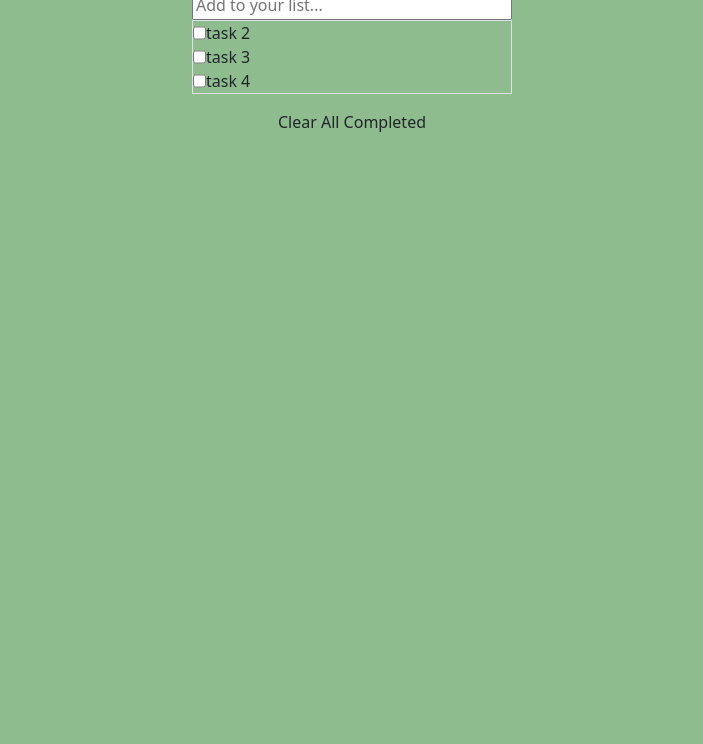
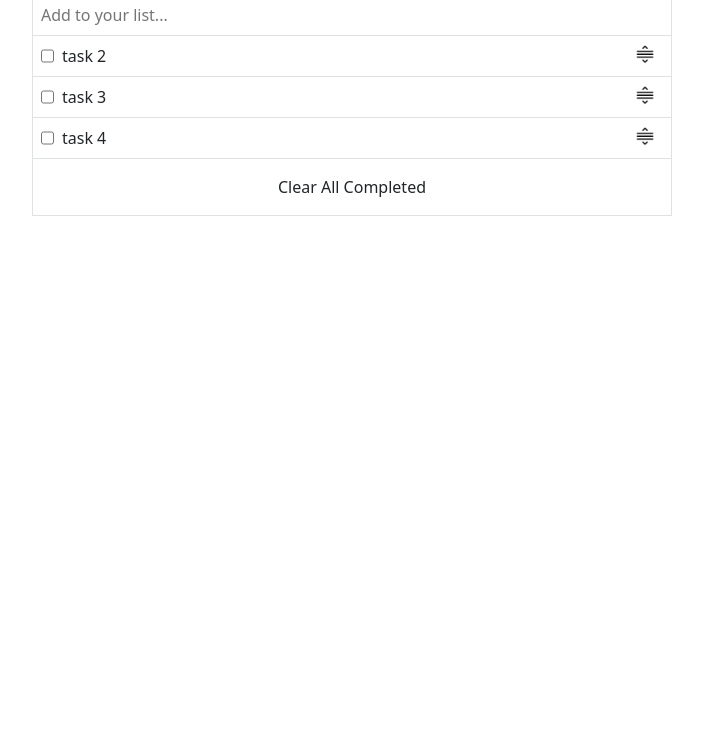
Before and after one commit to mohamedSabry0/TodoList, a website built with webpack: page src/index.html in a window 1280 px wide. Shown: the part 56-800 px from the top of the page, without its empty margins (288-991 px from the left). Built offline with nearby package versions, Linux system fonts and the light colour scheme.

Commit message:
add basic styling

```diff
--- a/src/index.html
+++ b/src/index.html
@@ -12,17 +12,26 @@
     <title>Todo List App</title>
   </head>
   <body>
-    <div class="d-flex flex-column align-items-center w-25 m-auto text-center">
-      <h2>Minimalist Todo App</h2>
+    <div
+      class="
+        d-flex
+        flex-column
+        align-items-center
+        w-50
+        m-auto
+        text-center
+        border-1 border
+      "
+    >
+      <p class="border-bottom w-100 text-start p-2">Minimalist Todo App</p>
       <input
         type="text"
         name="description"
-        id="task-description-input"
         placeholder="Add to your list..."
-        class="w-100"
+        class="w-100 task-description-input border-0 border-bottom pb-2 px-2"
       />
-      <ul class="tasks-container border-1 border w-100"></ul>
-      <div class="clear-all w-100">Clear All Completed</div>
+      <ul class="tasks-container w-100 m-0"></ul>
+      <div class="clear-all w-100 p-3">Clear All Completed</div>
     </div>
     <script
       src="https://cdn.jsdelivr.net/npm/bootstrap@5.1.0/dist/js/bootstrap.bundle.min.js"
--- a/src/index.js
+++ b/src/index.js
@@ -22,12 +22,12 @@ const sortByIndex = (a, b) => a.index - b.index;
 
 const createTask = (task) => {
   const taskText = document.createElement('p');
-  taskText.classList.add('m-0');
+  taskText.classList.add('m-0', 'px-2');
   taskText.textContent = task.description;
   const completedCheck = document.createElement('input');
   completedCheck.type = 'checkbox';
   const dragBtn = document.createElement('div');
-  dragBtn.classList.add('drag-btn');
+  dragBtn.classList.add('drag-btn', 'ms-auto', 'me-2');
   return [completedCheck, taskText, dragBtn];
 };
 
@@ -39,7 +39,7 @@ const populateList = (list) => {
     const li = document.createElement('li');
 
     createTask(task).forEach((el) => li.appendChild(el));
-    li.className = 'd-flex';
+    li.className = 'd-flex p-2 border-bottom';
     ul.appendChild(li);
   });
 };
--- a/src/style.css
+++ b/src/style.css
@@ -1,3 +1,9 @@
-body {
-  background-color: darkseagreen;
+.drag-btn {
+  width: 20px;
+  height: 20px;
+  background: no-repeat url('./images/drag.png');
+  background-size: contain;
 }
+.border-bottom-grey {
+  border-bottom: 1px #ddd solid;
+}
```
Also changed, not shown: src/images/drag.png (added).
